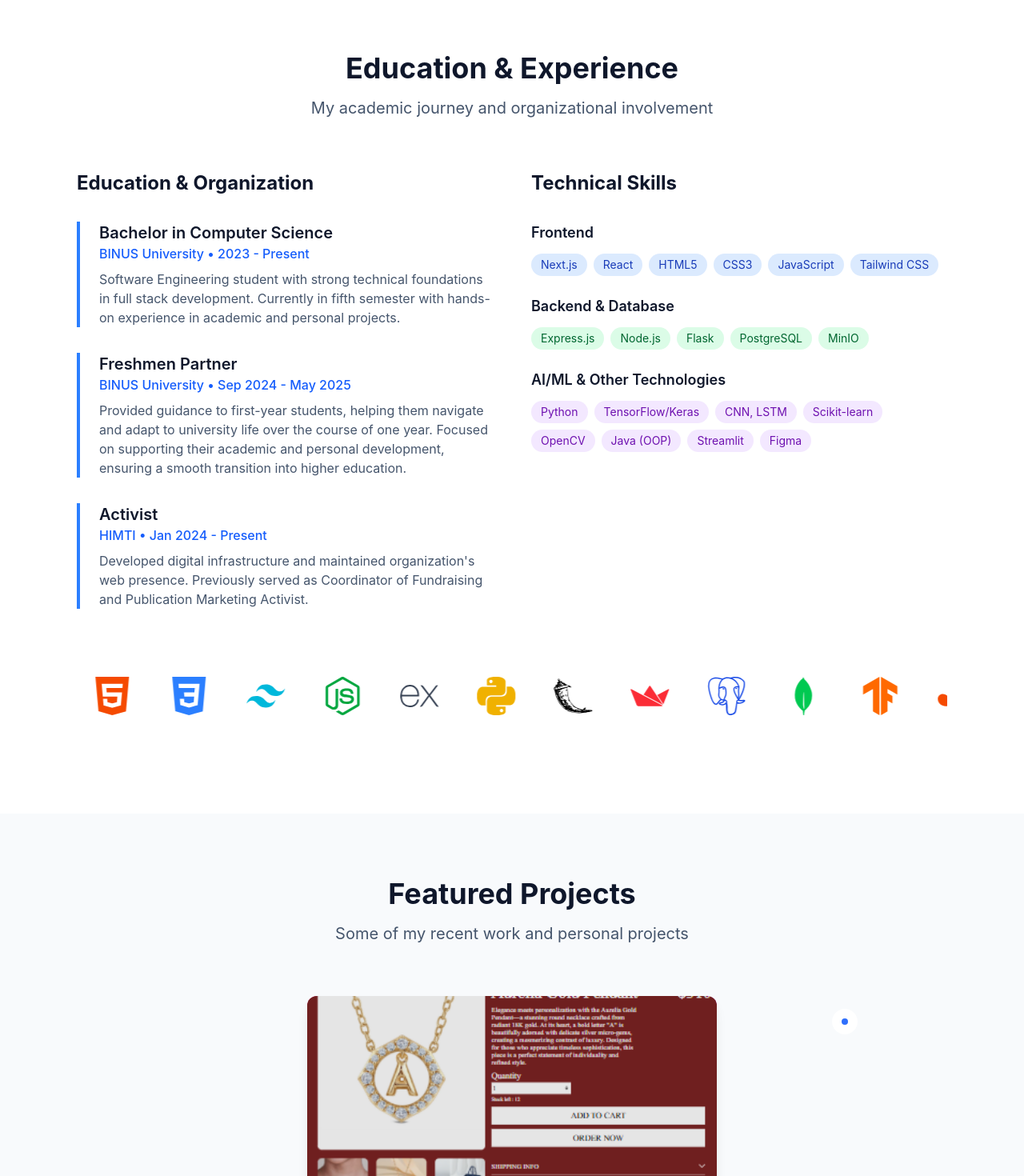
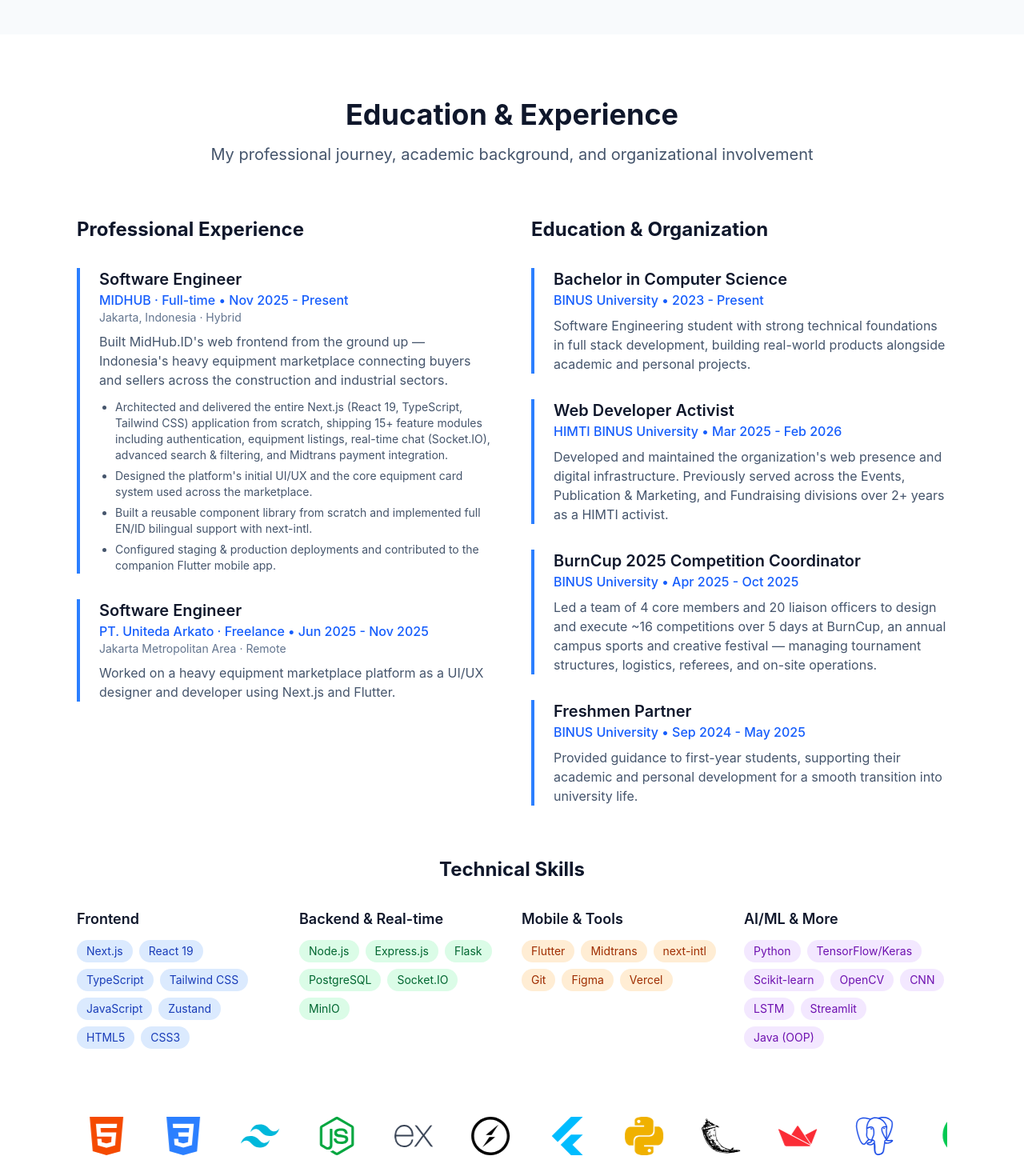
Before and after one commit to Nicolas7020/PortofolioNicolas, a Next.js app in the folder my-app/: page / in a window 1280 px wide. Shown: the part 660-2130 px from the top of the page at 80% size. Built offline with nearby package versions, Linux system fonts and the light colour scheme.

Commit message:
update: newest data

```diff
--- a/my-app/src/app/page.tsx
+++ b/my-app/src/app/page.tsx
@@ -4,7 +4,7 @@
 import AnimatedSection from "@/components/AnimatedSection";
 import ProjectSlider from "@/components/ProjectSlider";
 import { projects } from "@/data/projects";
-import { SiReact, SiNextdotjs, SiTypescript, SiTailwindcss, SiNodedotjs, SiPython, SiPostgresql, SiMongodb, SiGraphql, SiAmazon, SiDocker, SiGit, SiVercel, SiFigma, SiExpress, SiFlask, SiStreamlit, SiTensorflow, SiScikitlearn, SiHtml5, SiCss3, SiJavascript, SiGithub, SiLinkedin } from 'react-icons/si';
+import { SiReact, SiNextdotjs, SiTypescript, SiTailwindcss, SiNodedotjs, SiPython, SiPostgresql, SiMongodb, SiGraphql, SiAmazon, SiDocker, SiGit, SiVercel, SiFigma, SiExpress, SiFlask, SiStreamlit, SiTensorflow, SiScikitlearn, SiHtml5, SiCss3, SiJavascript, SiGithub, SiLinkedin, SiFlutter, SiSocketdotio } from 'react-icons/si';
 import { HiMail, HiPhone, HiLocationMarker } from 'react-icons/hi';
 
 // Tech logos for the animation
@@ -18,6 +18,8 @@
   { node: <SiTailwindcss className="text-cyan-500" />, title: "Tailwind CSS", href: "https://tailwindcss.com" },
   { node: <SiNodedotjs className="text-green-600" />, title: "Node.js", href: "https://nodejs.org" },
   { node: <SiExpress className="text-gray-700 dark:text-gray-300" />, title: "Express.js", href: "https://expressjs.com" },
+  { node: <SiSocketdotio className="text-black dark:text-white" />, title: "Socket.IO", href: "https://socket.io" },
+  { node: <SiFlutter className="text-sky-400" />, title: "Flutter", href: "https://flutter.dev" },
   { node: <SiPython className="text-yellow-500" />, title: "Python", href: "https://python.org" },
   { node: <SiFlask className="text-black dark:text-white" />, title: "Flask", href: "https://flask.palletsprojects.com" },
   { node: <SiStreamlit className="text-red-500" />, title: "Streamlit", href: "https://streamlit.io" },
@@ -59,9 +61,10 @@
               <SequentialType className="block" />
               <div className="fade-in-up animate-delay-300">
                 <p className="text-lg text-slate-600 dark:text-slate-400 mb-8 leading-relaxed">
-                  5th Semester Computer Science - Software Engineering Student at BINUS University. Passionate Full Stack Developer & AI Enthusiast
-                  with hands-on experience in both frontend and backend technologies. Active member of HIMTI, campus event organizer, and Freshmen Partner.
-                  Always eager to learn new technologies and solve real-world problems through innovative solutions.
+                  Computer Science - Software Engineering student at BINUS University and Software Engineer at MidHub.ID,
+                  where I built Indonesia's heavy equipment marketplace frontend from the ground up. Passionate Full Stack Developer
+                  & AI Enthusiast with hands-on experience across frontend, backend, and mobile technologies. Active in HIMTI as a Web Developer
+                  and campus event organizer. Always eager to learn new technologies and solve real-world problems through innovative solutions.
                 </p>
               </div>
               <div className="fade-in-up animate-delay-500">
@@ -110,13 +113,44 @@
                 Education & Experience
               </h2>
               <p className="text-xl text-slate-600 dark:text-slate-300">
-                My academic journey and organizational involvement
+                My professional journey, academic background, and organizational involvement
               </p>
             </div>
 
-            <div className="grid grid-cols-1 lg:grid-cols-2 gap-12">
-              {/* Work Experience */}
+            <div className="grid grid-cols-1 lg:grid-cols-2 gap-12 mb-16">
+              {/* Professional Experience */}
               <AnimatedSection animation="fade-in-left" delay={200}>
+                <div>
+                  <h3 className="text-2xl font-bold text-slate-900 dark:text-white mb-8">Professional Experience</h3>
+                  <div className="space-y-8">
+                    <div className="border-l-4 border-blue-500 pl-6 hover:border-blue-600 transition-colors duration-300 hover-lift">
+                      <h4 className="text-xl font-semibold text-slate-900 dark:text-white">Software Engineer</h4>
+                      <p className="text-blue-600 dark:text-blue-400 font-medium">MIDHUB · Full-time • Nov 2025 - Present</p>
+                      <p className="text-sm text-slate-500 dark:text-slate-400">Jakarta, Indonesia · Hybrid</p>
+                      <p className="text-slate-600 dark:text-slate-400 mt-2">
+                        Built MidHub.ID's web frontend from the ground up — Indonesia's heavy equipment marketplace connecting buyers and sellers across the construction and industrial sectors.
+                      </p>
+                      <ul className="list-disc list-outside ml-5 mt-3 space-y-1.5 text-sm text-slate-600 dark:text-slate-400">
+                        <li>Architected and delivered the entire Next.js (React 19, TypeScript, Tailwind CSS) application from scratch, shipping 15+ feature modules including authentication, equipment listings, real-time chat (Socket.IO), advanced search & filtering, and Midtrans payment integration.</li>
+                        <li>Designed the platform's initial UI/UX and the core equipment card system used across the marketplace.</li>
+                        <li>Built a reusable component library from scratch and implemented full EN/ID bilingual support with next-intl.</li>
+                        <li>Configured staging & production deployments and contributed to the companion Flutter mobile app.</li>
+                      </ul>
+                    </div>
+                    <div className="border-l-4 border-blue-500 pl-6 hover:border-blue-600 transition-colors duration-300 hover-lift">
+                      <h4 className="text-xl font-semibold text-slate-900 dark:text-white">Software Engineer</h4>
+                      <p className="text-blue-600 dark:text-blue-400 font-medium">PT. Uniteda Arkato · Freelance • Jun 2025 - Nov 2025</p>
+                      <p className="text-sm text-slate-500 dark:text-slate-400">Jakarta Metropolitan Area · Remote</p>
+                      <p className="text-slate-600 dark:text-slate-400 mt-2">
+                        Worked on a heavy equipment marketplace platform as a UI/UX designer and developer using Next.js and Flutter.
+                      </p>
+                    </div>
+                  </div>
+                </div>
+              </AnimatedSection>
+
+              {/* Education & Organization */}
+              <AnimatedSection animation="fade-in-right" delay={400}>
                 <div>
                   <h3 className="text-2xl font-bold text-slate-900 dark:text-white mb-8">Education & Organization</h3>
                   <div className="space-y-8">
@@ -124,73 +158,91 @@
                       <h4 className="text-xl font-semibold text-slate-900 dark:text-white">Bachelor in Computer Science</h4>
                       <p className="text-blue-600 dark:text-blue-400 font-medium">BINUS University • 2023 - Present</p>
                       <p className="text-slate-600 dark:text-slate-400 mt-2">
-                        Software Engineering student with strong technical foundations in full stack development.
-                        Currently in fifth semester with hands-on experience in academic and personal projects.
+                        Software Engineering student with strong technical foundations in full stack development, building real-world products alongside academic and personal projects.
+                      </p>
+                    </div>
+                    <div className="border-l-4 border-blue-500 pl-6 hover:border-blue-600 transition-colors duration-300 hover-lift">
+                      <h4 className="text-xl font-semibold text-slate-900 dark:text-white">Web Developer Activist</h4>
+                      <p className="text-blue-600 dark:text-blue-400 font-medium">HIMTI BINUS University • Mar 2025 - Feb 2026</p>
+                      <p className="text-slate-600 dark:text-slate-400 mt-2">
+                        Developed and maintained the organization's web presence and digital infrastructure. Previously served across the Events, Publication & Marketing, and Fundraising divisions over 2+ years as a HIMTI activist.
+                      </p>
+                    </div>
+                    <div className="border-l-4 border-blue-500 pl-6 hover:border-blue-600 transition-colors duration-300 hover-lift">
+                      <h4 className="text-xl font-semibold text-slate-900 dark:text-white">BurnCup 2025 Competition Coordinator</h4>
+                      <p className="text-blue-600 dark:text-blue-400 font-medium">BINUS University • Apr 2025 - Oct 2025</p>
+                      <p className="text-slate-600 dark:text-slate-400 mt-2">
+                        Led a team of 4 core members and 20 liaison officers to design and execute ~16 competitions over 5 days at BurnCup, an annual campus sports and creative festival — managing tournament structures, logistics, referees, and on-site operations.
                       </p>
                     </div>
                     <div className="border-l-4 border-blue-500 pl-6 hover:border-blue-600 transition-colors duration-300 hover-lift">
                       <h4 className="text-xl font-semibold text-slate-900 dark:text-white">Freshmen Partner</h4>
                       <p className="text-blue-600 dark:text-blue-400 font-medium">BINUS University • Sep 2024 - May 2025</p>
                       <p className="text-slate-600 dark:text-slate-400 mt-2">
-                        Provided guidance to first-year students, helping them navigate and adapt to university life over the course of one year.
-                        Focused on supporting their academic and personal development, ensuring a smooth transition into higher education.
-                      </p>
-                    </div>
-                    <div className="border-l-4 border-blue-500 pl-6 hover:border-blue-600 transition-colors duration-300 hover-lift">
-                      <h4 className="text-xl font-semibold text-slate-900 dark:text-white">Activist</h4>
-                      <p className="text-blue-600 dark:text-blue-400 font-medium">HIMTI • Jan 2024 - Present</p>
-                      <p className="text-slate-600 dark:text-slate-400 mt-2">
-                        Developed digital infrastructure and maintained organization's web presence.
-                        Previously served as Coordinator of Fundraising and Publication Marketing Activist.
+                        Provided guidance to first-year students, supporting their academic and personal development for a smooth transition into university life.
                       </p>
                     </div>
                   </div>
                 </div>
               </AnimatedSection>
+            </div>
 
-              {/* Skills */}
-              <AnimatedSection animation="fade-in-right" delay={400}>
+            {/* Technical Skills */}
+            <AnimatedSection animation="fade-in-up" delay={200}>
               <div>
-                  <h3 className="text-2xl font-bold text-slate-900 dark:text-white mb-8">Technical Skills</h3>
-                  <div className="space-y-6">
+                <h3 className="text-2xl font-bold text-slate-900 dark:text-white mb-8 text-center">Technical Skills</h3>
+                <div className="grid grid-cols-1 md:grid-cols-2 lg:grid-cols-4 gap-6">
                   <div>
                     <h4 className="text-lg font-semibold text-slate-900 dark:text-white mb-3">Frontend</h4>
                     <div className="flex flex-wrap gap-2">
                       <span className="px-3 py-1 bg-blue-100 dark:bg-blue-900 text-blue-800 dark:text-blue-200 rounded-full text-sm hover:scale-105 transition-transform duration-200 cursor-pointer">Next.js</span>
-                        <span className="px-3 py-1 bg-blue-100 dark:bg-blue-900 text-blue-800 dark:text-blue-200 rounded-full text-sm hover:scale-105 transition-transform duration-200 cursor-pointer">React</span>
+                      <span className="px-3 py-1 bg-blue-100 dark:bg-blue-900 text-blue-800 dark:text-blue-200 rounded-full text-sm hover:scale-105 transition-transform duration-200 cursor-pointer">React 19</span>
+                      <span className="px-3 py-1 bg-blue-100 dark:bg-blue-900 text-blue-800 dark:text-blue-200 rounded-full text-sm hover:scale-105 transition-transform duration-200 cursor-pointer">TypeScript</span>
+                      <span className="px-3 py-1 bg-blue-100 dark:bg-blue-900 text-blue-800 dark:text-blue-200 rounded-full text-sm hover:scale-105 transition-transform duration-200 cursor-pointer">Tailwind CSS</span>
+                      <span className="px-3 py-1 bg-blue-100 dark:bg-blue-900 text-blue-800 dark:text-blue-200 rounded-full text-sm hover:scale-105 transition-transform duration-200 cursor-pointer">JavaScript</span>
+                      <span className="px-3 py-1 bg-blue-100 dark:bg-blue-900 text-blue-800 dark:text-blue-200 rounded-full text-sm hover:scale-105 transition-transform duration-200 cursor-pointer">Zustand</span>
                       <span className="px-3 py-1 bg-blue-100 dark:bg-blue-900 text-blue-800 dark:text-blue-200 rounded-full text-sm hover:scale-105 transition-transform duration-200 cursor-pointer">HTML5</span>
                       <span className="px-3 py-1 bg-blue-100 dark:bg-blue-900 text-blue-800 dark:text-blue-200 rounded-full text-sm hover:scale-105 transition-transform duration-200 cursor-pointer">CSS3</span>
-                        <span className="px-3 py-1 bg-blue-100 dark:bg-blue-900 text-blue-800 dark:text-blue-200 rounded-full text-sm hover:scale-105 transition-transform duration-200 cursor-pointer">JavaScript</span>
-                        <span className="px-3 py-1 bg-blue-100 dark:bg-blue-900 text-blue-800 dark:text-blue-200 rounded-full text-sm hover:scale-105 transition-transform duration-200 cursor-pointer">Tailwind CSS</span>
                     </div>
                   </div>
                   <div>
-                      <h4 className="text-lg font-semibold text-slate-900 dark:text-white mb-3">Backend & Database</h4>
+                    <h4 className="text-lg font-semibold text-slate-900 dark:text-white mb-3">Backend & Real-time</h4>
                     <div className="flex flex-wrap gap-2">
+                      <span className="px-3 py-1 bg-green-100 dark:bg-green-900 text-green-800 dark:text-green-200 rounded-full text-sm hover:scale-105 transition-transform duration-200 cursor-pointer">Node.js</span>
                       <span className="px-3 py-1 bg-green-100 dark:bg-green-900 text-green-800 dark:text-green-200 rounded-full text-sm hover:scale-105 transition-transform duration-200 cursor-pointer">Express.js</span>
-                        <span className="px-3 py-1 bg-green-100 dark:bg-green-900 text-green-800 dark:text-green-200 rounded-full text-sm hover:scale-105 transition-transform duration-200 cursor-pointer">Node.js</span>
                       <span className="px-3 py-1 bg-green-100 dark:bg-green-900 text-green-800 dark:text-green-200 rounded-full text-sm hover:scale-105 transition-transform duration-200 cursor-pointer">Flask</span>
                       <span className="px-3 py-1 bg-green-100 dark:bg-green-900 text-green-800 dark:text-green-200 rounded-full text-sm hover:scale-105 transition-transform duration-200 cursor-pointer">PostgreSQL</span>
+                      <span className="px-3 py-1 bg-green-100 dark:bg-green-900 text-green-800 dark:text-green-200 rounded-full text-sm hover:scale-105 transition-transform duration-200 cursor-pointer">Socket.IO</span>
                       <span className="px-3 py-1 bg-green-100 dark:bg-green-900 text-green-800 dark:text-green-200 rounded-full text-sm hover:scale-105 transition-transform duration-200 cursor-pointer">MinIO</span>
                     </div>
                   </div>
                   <div>
-                      <h4 className="text-lg font-semibold text-slate-900 dark:text-white mb-3">AI/ML & Other Technologies</h4>
+                    <h4 className="text-lg font-semibold text-slate-900 dark:text-white mb-3">Mobile & Tools</h4>
+                    <div className="flex flex-wrap gap-2">
+                      <span className="px-3 py-1 bg-orange-100 dark:bg-orange-900 text-orange-800 dark:text-orange-200 rounded-full text-sm hover:scale-105 transition-transform duration-200 cursor-pointer">Flutter</span>
+                      <span className="px-3 py-1 bg-orange-100 dark:bg-orange-900 text-orange-800 dark:text-orange-200 rounded-full text-sm hover:scale-105 transition-transform duration-200 cursor-pointer">Midtrans</span>
+                      <span className="px-3 py-1 bg-orange-100 dark:bg-orange-900 text-orange-800 dark:text-orange-200 rounded-full text-sm hover:scale-105 transition-transform duration-200 cursor-pointer">next-intl</span>
+                      <span className="px-3 py-1 bg-orange-100 dark:bg-orange-900 text-orange-800 dark:text-orange-200 rounded-full text-sm hover:scale-105 transition-transform duration-200 cursor-pointer">Git</span>
+                      <span className="px-3 py-1 bg-orange-100 dark:bg-orange-900 text-orange-800 dark:text-orange-200 rounded-full text-sm hover:scale-105 transition-transform duration-200 cursor-pointer">Figma</span>
+                      <span className="px-3 py-1 bg-orange-100 dark:bg-orange-900 text-orange-800 dark:text-orange-200 rounded-full text-sm hover:scale-105 transition-transform duration-200 cursor-pointer">Vercel</span>
+                    </div>
+                  </div>
+                  <div>
+                    <h4 className="text-lg font-semibold text-slate-900 dark:text-white mb-3">AI/ML & More</h4>
                     <div className="flex flex-wrap gap-2">
                       <span className="px-3 py-1 bg-purple-100 dark:bg-purple-900 text-purple-800 dark:text-purple-200 rounded-full text-sm hover:scale-105 transition-transform duration-200 cursor-pointer">Python</span>
                       <span className="px-3 py-1 bg-purple-100 dark:bg-purple-900 text-purple-800 dark:text-purple-200 rounded-full text-sm hover:scale-105 transition-transform duration-200 cursor-pointer">TensorFlow/Keras</span>
-                        <span className="px-3 py-1 bg-purple-100 dark:bg-purple-900 text-purple-800 dark:text-purple-200 rounded-full text-sm hover:scale-105 transition-transform duration-200 cursor-pointer">CNN, LSTM</span>
                       <span className="px-3 py-1 bg-purple-100 dark:bg-purple-900 text-purple-800 dark:text-purple-200 rounded-full text-sm hover:scale-105 transition-transform duration-200 cursor-pointer">Scikit-learn</span>
                       <span className="px-3 py-1 bg-purple-100 dark:bg-purple-900 text-purple-800 dark:text-purple-200 rounded-full text-sm hover:scale-105 transition-transform duration-200 cursor-pointer">OpenCV</span>
+                      <span className="px-3 py-1 bg-purple-100 dark:bg-purple-900 text-purple-800 dark:text-purple-200 rounded-full text-sm hover:scale-105 transition-transform duration-200 cursor-pointer">CNN</span>
+                      <span className="px-3 py-1 bg-purple-100 dark:bg-purple-900 text-purple-800 dark:text-purple-200 rounded-full text-sm hover:scale-105 transition-transform duration-200 cursor-pointer">LSTM</span>
+                      <span className="px-3 py-1 bg-purple-100 dark:bg-purple-900 text-purple-800 dark:text-purple-200 rounded-full text-sm hover:scale-105 transition-transform duration-200 cursor-pointer">Streamlit</span>
                       <span className="px-3 py-1 bg-purple-100 dark:bg-purple-900 text-purple-800 dark:text-purple-200 rounded-full text-sm hover:scale-105 transition-transform duration-200 cursor-pointer">Java (OOP)</span>
-                        <span className="px-3 py-1 bg-purple-100 dark:bg-purple-900 text-purple-800 dark:text-purple-200 rounded-full text-sm hover:scale-105 transition-transform duration-200 cursor-pointer">Streamlit</span>
-                        <span className="px-3 py-1 bg-purple-100 dark:bg-purple-900 text-purple-800 dark:text-purple-200 rounded-full text-sm hover:scale-105 transition-transform duration-200 cursor-pointer">Figma</span>
                     </div>
                   </div>
                 </div>
               </div>
             </AnimatedSection>
-            </div>
             <AnimatedSection delay={600}>
               <div className="relative h-24 overflow-hidden mt-20">
                 <LogoLoop
```
Lines whose indentation alone changed are shown as unchanged.
